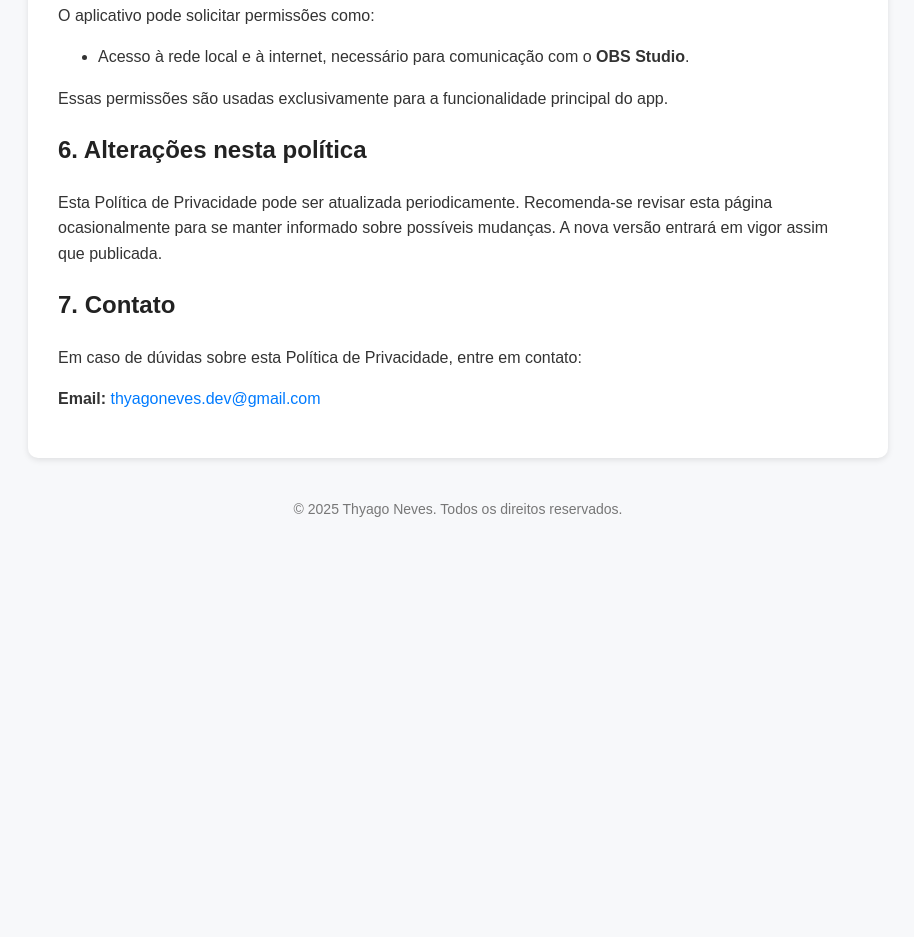
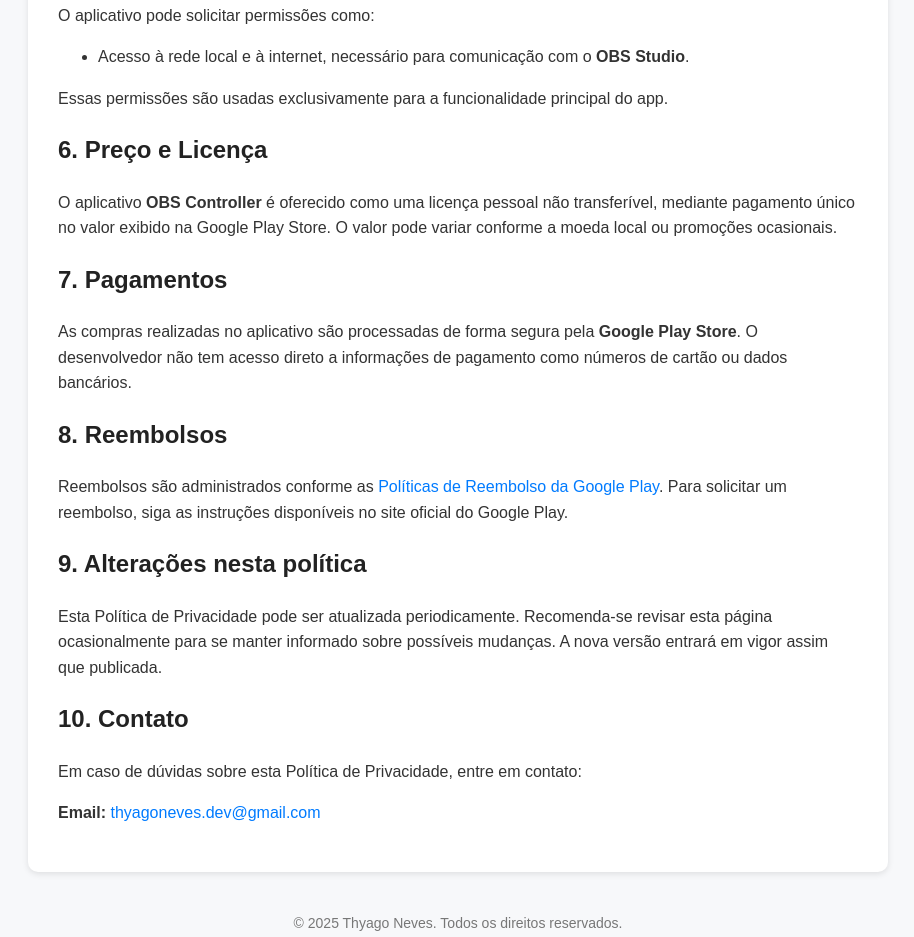
Before and after one commit to T7Droid/obs-controller-privacy, a plain HTML site: page privacy.html in a window 1280 px wide. Shown: the part 1093-2030 px from the top of the page, without its empty margins (182-1096 px from the left). Before the commit the page ends 1653 px from the top, so only its background shows below. Drawn offline with Linux system fonts and the light colour scheme.

Commit message:
Update privacy.html

```diff
--- a/privacy.html
+++ b/privacy.html
@@ -1,4 +1,3 @@
-
 <!DOCTYPE html>
 <html lang="pt-BR">
 <head>
@@ -75,10 +74,19 @@
         </ul>
         <p>Essas permissões são usadas exclusivamente para a funcionalidade principal do app.</p>
 
-        <h2>6. Alterações nesta política</h2>
+        <h2>6. Preço e Licença</h2>
+        <p>O aplicativo <strong>OBS Controller</strong> é oferecido como uma licença pessoal não transferível, mediante pagamento único no valor exibido na Google Play Store. O valor pode variar conforme a moeda local ou promoções ocasionais.</p>
+
+        <h2>7. Pagamentos</h2>
+        <p>As compras realizadas no aplicativo são processadas de forma segura pela <strong>Google Play Store</strong>. O desenvolvedor não tem acesso direto a informações de pagamento como números de cartão ou dados bancários.</p>
+
+        <h2>8. Reembolsos</h2>
+        <p>Reembolsos são administrados conforme as <a href="https://support.google.com/googleplay/answer/2479637" target="_blank">Políticas de Reembolso da Google Play</a>. Para solicitar um reembolso, siga as instruções disponíveis no site oficial do Google Play.</p>
+
+        <h2>9. Alterações nesta política</h2>
         <p>Esta Política de Privacidade pode ser atualizada periodicamente. Recomenda-se revisar esta página ocasionalmente para se manter informado sobre possíveis mudanças. A nova versão entrará em vigor assim que publicada.</p>
 
-        <h2>7. Contato</h2>
+        <h2>10. Contato</h2>
         <p>Em caso de dúvidas sobre esta Política de Privacidade, entre em contato:</p>
         <p><strong>Email:</strong> <a href="mailto:thyagoneves.dev@gmail.com">thyagoneves.dev@gmail.com</a></p>
     </div>
```
